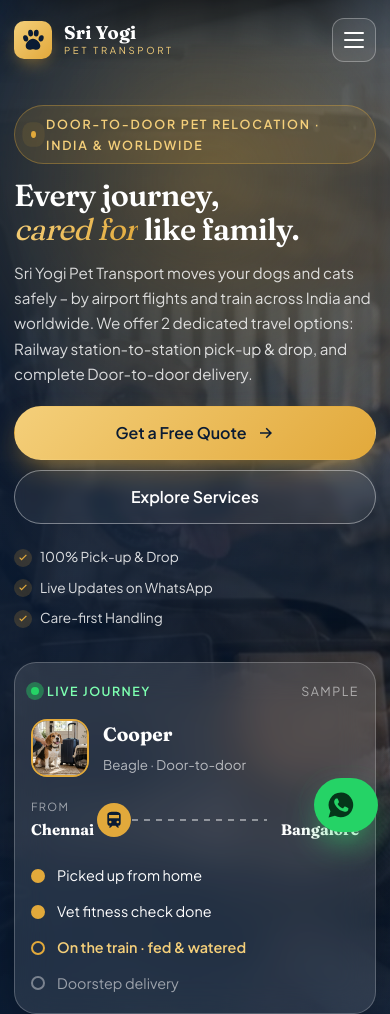
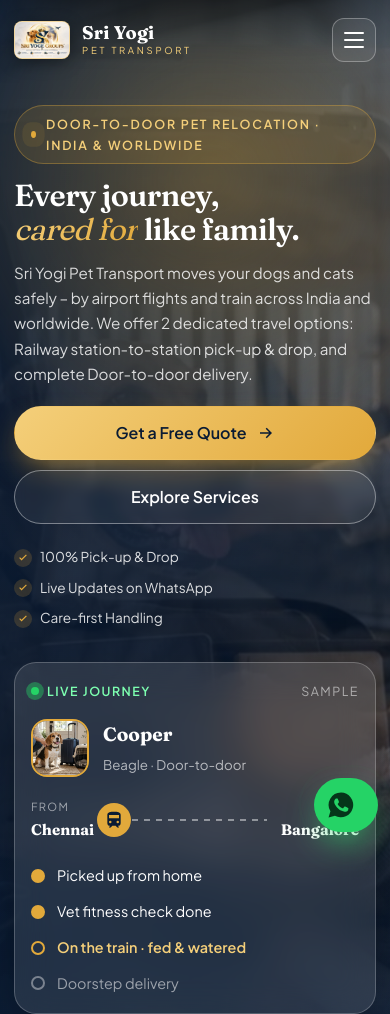
Before and after one commit to Sangeetha1106/pet-transport, a plain HTML site: page index.html in a window 390 px wide. Shown: the top 1014 px of the page. Drawn offline with Linux system fonts and the light colour scheme; animation ran at ten frames a second.

Commit message:
Add official Sri Yoge Groups logo to navbar and footer across all pages

```diff
--- a/css/style.css
+++ b/css/style.css
@@ -74,6 +74,9 @@ svg{flex-shrink:0}
 .nav.is-scrolled{background:rgba(10,27,51,.88);backdrop-filter:blur(14px);padding:10px 0;box-shadow:0 10px 30px -18px rgba(0,0,0,.6)}
 .nav__inner{display:flex;align-items:center;justify-content:space-between;gap:24px}
 .brand{display:flex;align-items:center;gap:12px;color:#fff}
+.brand__logo{height:48px;width:auto;border-radius:10px;display:block;box-shadow:0 4px 16px rgba(0,0,0,.35);border:1.5px solid rgba(226,169,59,.5);background:#fff;transition:transform .4s var(--ease),border-color .4s;flex-shrink:0}
+.brand:hover .brand__logo{transform:scale(1.05);border-color:var(--gold)}
+.brand__logo--footer{height:64px;border-radius:12px}
 .brand__mark{width:44px;height:44px;border-radius:14px;display:grid;place-items:center;background:linear-gradient(135deg,var(--gold-2),var(--gold));color:var(--navy);box-shadow:0 8px 20px -8px rgba(226,169,59,.8);transition:transform .5s var(--ease)}
 .brand:hover .brand__mark{transform:rotate(-12deg) scale(1.06)}
 .brand__text{display:flex;flex-direction:column;line-height:1}
@@ -647,6 +650,8 @@ details p{padding:0 24px 22px;margin:0;color:rgba(255,255,255,.75);animation:fad
   .brand__text strong { font-size: 1.15rem !important; }
   .brand__text small { font-size: .6rem !important; }
   .brand__mark { width: 38px !important; height: 38px !important; border-radius: 10px !important; }
+  .brand__logo { height: 38px !important; border-radius: 8px !important; }
+  .brand__logo--footer { height: 48px !important; border-radius: 10px !important; }
 
   .stats { display: grid !important; grid-template-columns: 1fr !important; gap: 10px !important; }
   .stat { display: flex !important; align-items: center !important; justify-content: space-between !important; padding: 12px 16px !important; }
--- a/index.html
+++ b/index.html
@@ -47,7 +47,7 @@
   <header class="nav" id="nav">
     <div class="container nav__inner">
       <a href="index.html" class="brand" aria-label="Sri Yogi Pet Transport – Home">
-        <span class="brand__mark"><svg width="26" height="26"><use href="#i-paw"/></svg></span>
+        <img src="images/logo.jpg" alt="Sri Yoge Groups Logo" class="brand__logo" />
         <span class="brand__text"><strong>Sri Yogi</strong><small>Pet Transport</small></span>
       </a>
       <nav class="nav__links" id="navLinks" aria-label="Primary">
@@ -280,7 +280,7 @@
   <footer class="footer">
     <div class="container footer__grid">
       <div class="footer__brand">
-        <a href="index.html" class="brand brand--light"><span class="brand__mark"><svg width="26" height="26"><use href="#i-paw"/></svg></span><span class="brand__text"><strong>Sri Yogi</strong><small>Pet Transport</small></span></a>
+        <a href="index.html" class="brand brand--light"><img src="images/logo.jpg" alt="Sri Yoge Groups Logo" class="brand__logo brand__logo--footer" /><span class="brand__text"><strong>Sri Yogi</strong><small>Pet Transport</small></span></a>
         <p>Safe, caring and reliable pet relocation – by airport flights and train – offering railway-to-railway station and door-to-door pick-up and drop.</p>
       </div>
       <div><h4>Services</h4><ul><li><a href="services.html">International Transport</a></li><li><a href="services.html">Domestic Transport</a></li><li><a href="services.html">Boarding &amp; Care</a></li><li><a href="services.html">Pick-up &amp; Drop</a></li></ul></div>
```
Also changed, not shown: about.html (+2 -2 lines), charges.html (+2 -2 lines), how-it-works.html (+2 -2 lines), services.html (+2 -2 lines), images/logo.jpg (added).
